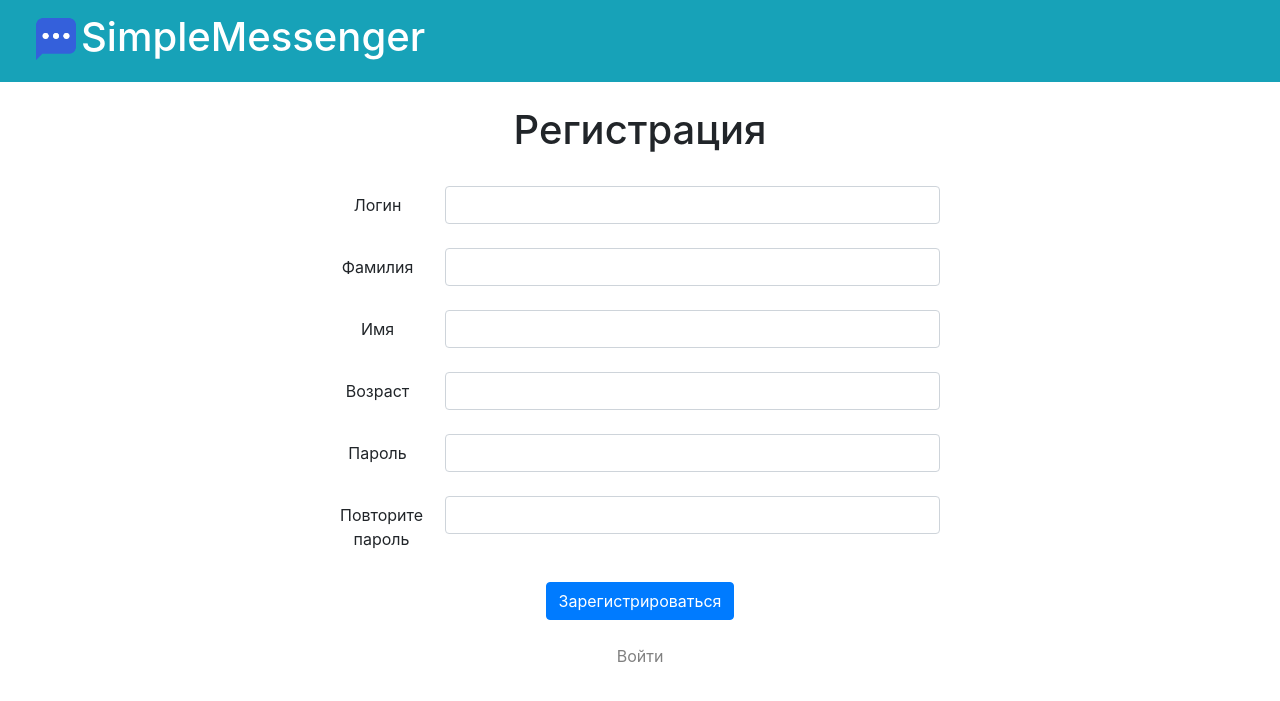
After one commit to plov-cyber/SimpleMessenger, a Flask app: page /register in a window 1280 px wide. The commit adds this page. Shown: the top 701 px of the page. Run offline with Flask 2, Linux system fonts and the light colour scheme; some libraries are stand-ins or nearby versions.

Commit message:
Написал форму, страницу и обработчик регистрации.

```diff
--- /dev/null
+++ b/forms/regform.py
@@ -0,0 +1,13 @@
+from flask_wtf import FlaskForm
+from wtforms import StringField, PasswordField, SubmitField, IntegerField
+from wtforms.validators import DataRequired
+
+
+class RegisterForm(FlaskForm):
+    login = StringField('Логин', validators=[DataRequired()])
+    password = PasswordField('Пароль', validators=[DataRequired()])
+    password_again = PasswordField('Повторите пароль', validators=[DataRequired()])
+    surname = StringField('Фамилия', validators=[DataRequired()])
+    name = StringField('Имя', validators=[DataRequired()])
+    age = IntegerField('Возраст', validators=[DataRequired()])
+    submit = SubmitField('Зарегистрироваться')
--- a/resources/messages_resource.py
+++ b/resources/messages_resource.py
@@ -20,7 +20,7 @@ def abort_if_message_not_found(message_id):
     session = db_session.create_session()
     message = session.query(Message).get(message_id)
     if not message:
-        abort(404, message=f"Message {message_id} not found")
+        abort(404, message=f"Сообщение {message_id} не найдено")
 
 
 def abort_if_dialogue_not_found(dialogue_id):
@@ -29,7 +29,7 @@ def abort_if_dialogue_not_found(dialogue_id):
     session = db_session.create_session()
     dialogue = session.query(Dialogue).get(dialogue_id)
     if not dialogue:
-        abort(404, message=f"Dialogue {dialogue_id} not found")
+        abort(404, message=f"Диалог {dialogue_id} не найден")
 
 
 class MessagesResource(Resource):
--- a/resources/news_resource.py
+++ b/resources/news_resource.py
@@ -19,7 +19,7 @@ def abort_if_news_not_found(news_id):
     session = db_session.create_session()
     news = session.query(News).get(news_id)
     if not news:
-        abort(404, message=f"News {news_id} not found")
+        abort(404, message=f"Новость {news_id} не найдена")
 
 
 class NewsResource(Resource):
@@ -59,6 +59,7 @@ class NewsListResource(Resource):
 
         args = parser.parse_args()
         session = db_session.create_session()
+        # noinspection PyArgumentList
         news = News(
             title=args['title'],
             content=args['content'],
--- a/server.py
+++ b/server.py
@@ -4,11 +4,12 @@
 import os
 import requests
 from flask import Flask, render_template
-from flask_login import LoginManager, login_user, current_user
+from flask_login import LoginManager, login_user, current_user, logout_user
 from flask_restful import Api
 from werkzeug.utils import redirect
 from forms.loginform import LoginForm
-from data.db_session import create_session, global_init
+from data import db_session
+from forms.regform import RegisterForm
 from resources.news_resource import NewsResource, NewsListResource
 from data.users import User
 from resources.users_resource import UsersListResource, UsersResource
@@ -26,14 +27,14 @@ login_manager.init_app(app)
 @login_manager.user_loader
 def load_user(user_id):
     """Менеджер авторизации"""
-    session = create_session()
+    session = db_session.create_session()
     return session.query(User).get(user_id)
 
 
 def main():
     """Главная функция. Устанавливает соединение с базой данных.
     Подсоединяет ресурсы. Запускает приложение"""
-    global_init('db/data.sqlite')
+    db_session.global_init('db/data.sqlite')
 
     api.add_resource(UsersResource, '/users/<int:user_id>')
     api.add_resource(UsersListResource, '/users')
@@ -64,7 +65,29 @@ def bad_request(error):
 def index():
     if current_user.is_authenticated:
         return redirect('/news')
-    return redirect('/login')
+    return redirect('/register')
+
+
+@app.route('/register', methods=['GET', 'POST'])
+def register():
+    form = RegisterForm()
+    if form.validate_on_submit():
+        if form.password.data != form.password_again.data:
+            return render_template('register.html', title='Регистрация', form=form,
+                                   message='Пароли не совпадают')
+        res = requests.post('http://127.0.0.1:5000/users', json={
+            'login': form.login.data,
+            'name': form.name.data,
+            'surname': form.surname.data,
+            'age': form.age.data,
+            'about': '',
+            'password': form.password.data
+        }).json()
+        if 'message' in res:
+            return render_template('register.html', title='Регистрация', form=form,
+                                   message=res['message'])
+        return redirect('/login')
+    return render_template('register.html', title='Регистрация', form=form)
 
 
 @app.route('/login', methods=['GET', 'POST'])
@@ -73,7 +96,7 @@ def login():
         return redirect('/logout')
     form = LoginForm()
     if form.validate_on_submit():
-        session = create_session()
+        session = db_session.create_session()
         user = session.query(User).filter(User.login == form.login.data).first()
         if user and user.check_password(form.password.data):
             login_user(user, remember=form.remember_me.data)
@@ -84,5 +107,19 @@ def login():
     return render_template('login.html', title='Авторизация', form=form)
 
 
+@app.route('/logout')
+def logout():
+    if current_user.is_authenticated:
+        logout_user()
+    return redirect('/login')
+
+
+@app.route('/profile')
+def profile():
+    if not current_user.is_authenticated:
+        return redirect('/login')
+
+
+
 if __name__ == '__main__':
     main()
--- a/templates/base.html
+++ b/templates/base.html
@@ -9,7 +9,8 @@
     <title>{{title}}</title>
 </head>
 <body>
-<nav class="navbar navbar-dark bg-info">
+<nav class="navbar navbar-expand-lg navbar-dark bg-info">
+    <div class="container-fluid">
         <a class="navbar-brand" href="/">
             <img src="static/img/sm_icon.png" style="float: left" width="50" height="50" alt="">
             <h1>SimpleMessenger</h1>
@@ -17,13 +18,14 @@
 
         {% if current_user.is_authenticated %}
         <div style="float: right;">
-        <ul class="nav navbar-nav">
+            <ul class="navbar-nav">
                 <li class="nav-item dropdown">
-                <a class="nav-link dropdown-toggle" href="#" id="navbarDropdown" role="button" data-toggle="dropdown"
+                    <a class="nav-link dropdown-toggle" href="#" id="navbarDropdown" role="button"
+                       data-toggle="dropdown"
                        aria-haspopup="true" aria-expanded="false">
                         {{ current_user.name }} {{ current_user.surname }}
                     </a>
-                <div class="dropdown-menu" aria-labelledby="navbarDropdown">
+                    <div class="dropdown-menu dropdown-menu-right" aria-labelledby="navbarDropdown">
                         <a class="dropdown-item" href="/profile">Профиль</a>
                         <div class="dropdown-divider"></div>
                         <a class="dropdown-item" href="/logout">Выйти</a>
@@ -32,6 +34,7 @@
             </ul>
         </div>
         {% endif %}
+    </div>
 </nav>
 <br>
 
--- a/templates/login.html
+++ b/templates/login.html
@@ -54,5 +54,6 @@
         <div class="row alert alert-danger">{{ message }}</div>
         {% endif %}
     </form>
+    <a href="/register" class="nav-link" style="color: gray;">Регистрация</a>
 </div>
 {% endblock %}
--- /dev/null
+++ b/templates/register.html
@@ -0,0 +1,113 @@
+{% extends "base.html" %}
+
+{% block content %}
+<div style="max-width: 600px; margin: auto;" align="center">
+    <form method="post" novalidate>
+        {{ form.hidden_tag() }}
+        {{ form.csrf_token }}
+        <h1>Регистрация</h1>
+        <br>
+
+        <div class="form-group row">
+            <label for="login_input" class="col-sm-2 col-form-label">{{ form.login.label }}</label>
+            <div class="col-sm-10">
+                {{ form.login(class="form-control", id="login_input") }}
+            </div>
+        </div>
+        {% for error in form.login.errors %}
+        <div class="row">
+            <div class="col-sm-2"></div>
+            <div class="col-sm-10 alert alert-danger" role="alert">
+                {{ error }}
+            </div>
+        </div>
+        {% endfor %}
+
+        <div class="form-group row">
+            <label for="surname_input" class="col-sm-2 col-form-label">{{ form.surname.label }}</label>
+            <div class="col-sm-10">
+                {{ form.surname(class="form-control", id="surname_input") }}
+            </div>
+        </div>
+        {% for error in form.surname.errors %}
+        <div class="row">
+            <div class="col-sm-2"></div>
+            <div class="col-sm-10 alert alert-danger" role="alert">
+                {{ error }}
+            </div>
+        </div>
+        {% endfor %}
+
+        <div class="form-group row">
+            <label for="name_input" class="col-sm-2 col-form-label">{{ form.name.label }}</label>
+            <div class="col-sm-10">
+                {{ form.name(class="form-control", id="name_input") }}
+            </div>
+        </div>
+        {% for error in form.name.errors %}
+        <div class="row">
+            <div class="col-sm-2"></div>
+            <div class="col-sm-10 alert alert-danger" role="alert">
+                {{ error }}
+            </div>
+        </div>
+        {% endfor %}
+
+        <div class="form-group row">
+            <label for="age_input" class="col-sm-2 col-form-label">{{ form.age.label }}</label>
+            <div class="col-sm-10">
+                {{ form.age(class="form-control", id="age_input", type="number") }}
+            </div>
+        </div>
+        {% for error in form.age.errors %}
+        <div class="row">
+            <div class="col-sm-2"></div>
+            <div class="col-sm-10 alert alert-danger" role="alert">
+                {{ error }}
+            </div>
+        </div>
+        {% endfor %}
+
+        <div class="form-group row">
+            <label for="password_input" class="col-sm-2 col-form-label">{{ form.password.label }}</label>
+            <div class="col-sm-10">
+                {{ form.password(class="form-control", id="password_input", type="password") }}
+            </div>
+        </div>
+        {% for error in form.password.errors %}
+        <div class="row">
+            <div class="col-sm-2"></div>
+            <div class="col-sm-10 alert alert-danger" role="alert">
+                {{ error }}
+            </div>
+        </div>
+        {% endfor %}
+
+        <div class="form-group row">
+            <label for="password2_input" class="col-sm-2 col-form-label">{{ form.password_again.label }}</label>
+            <div class="col-sm-10">
+                {{ form.password_again(class="form-control", id="password2_input", type="password") }}
+            </div>
+        </div>
+        {% for error in form.password_again.errors %}
+        <div class="row">
+            <div class="col-sm-2"></div>
+            <div class="col-sm-10 alert alert-danger" role="alert">
+                {{ error }}
+            </div>
+        </div>
+        {% endfor %}
+
+        <div class="form-group row">
+            <div class="col-sm-12">
+                {{ form.submit(type="submit", class="btn btn-primary") }}
+            </div>
+        </div>
+
+        {% if message %}
+        <div class="row alert alert-danger">{{ message }}</div>
+        {% endif %}
+    </form>
+    <a class="nav-link" href="/login" style="color: gray;">Войти</a>
+</div>
+{% endblock %}
```
Also changed, not shown: resources/dialogues_resource.py (+4 -3 lines), resources/users_resource.py (+8 -2 lines). Lines whose indentation alone changed are shown as unchanged.
